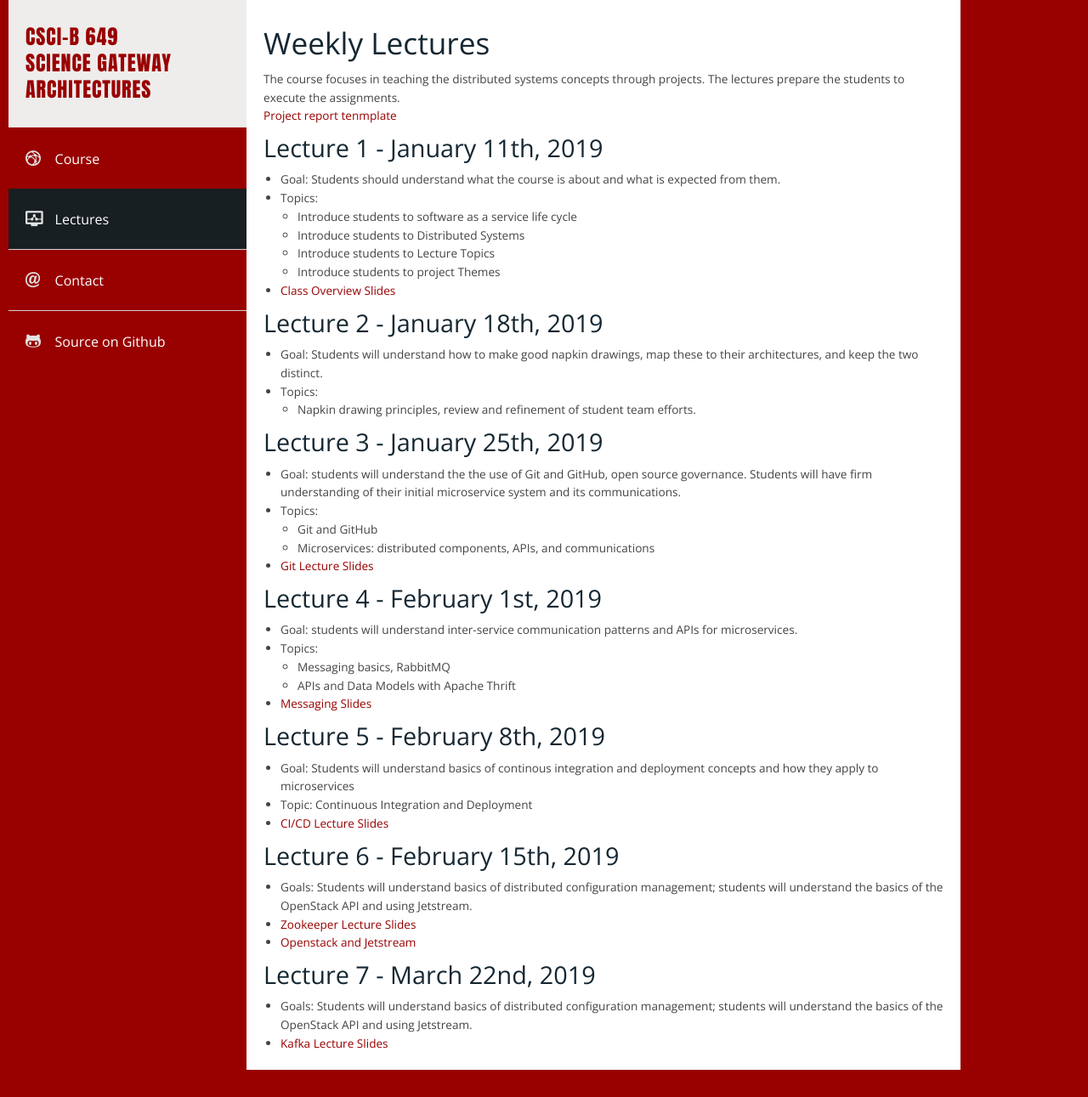
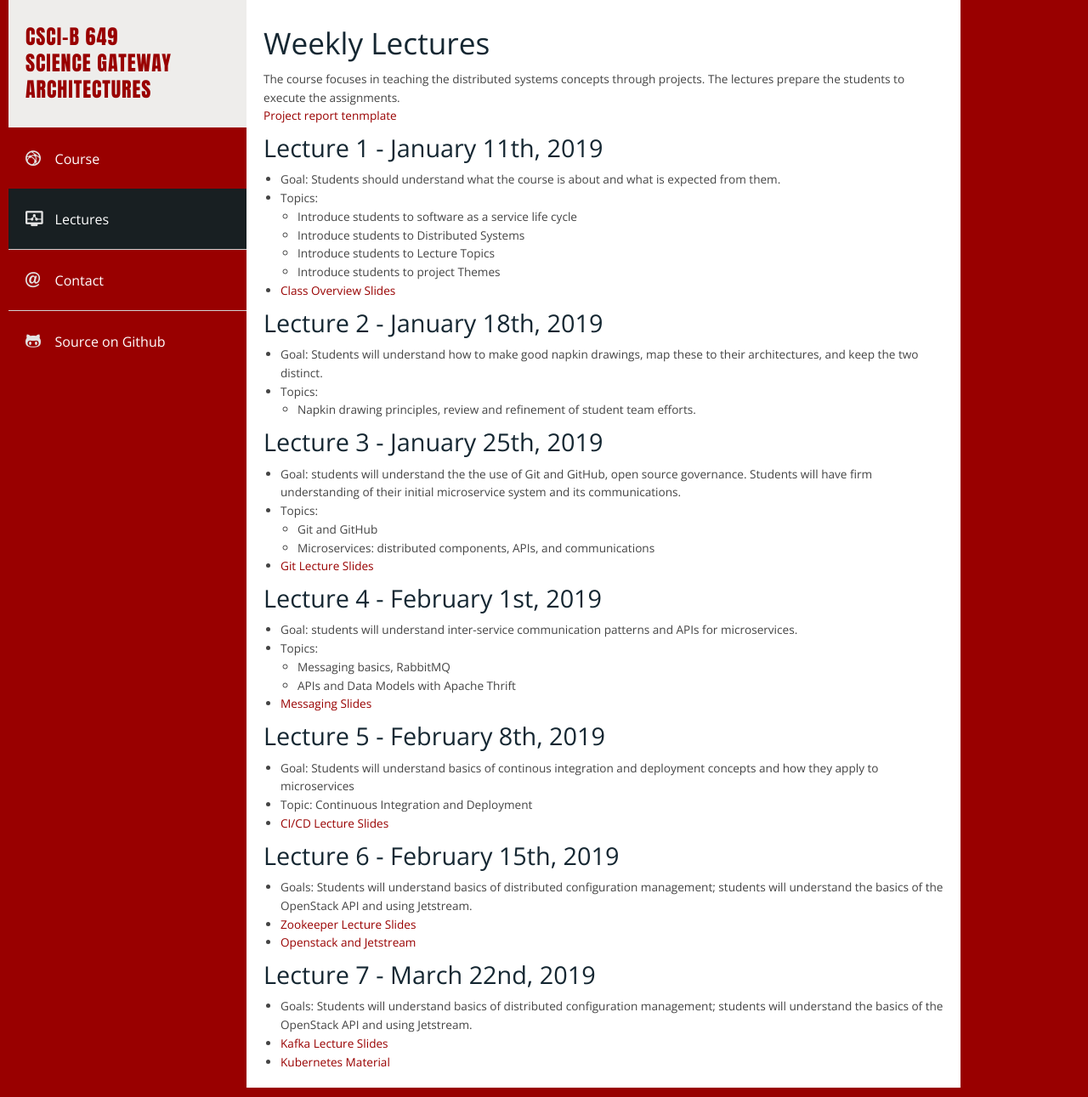
Before and after one commit to airavata-courses/airavata-courses.github.io, a Jekyll site: the page built from lectures.md, in a window 1280 px wide. Shown: the whole page at 85% size. Built offline with Jekyll 4.4.1, drawn with Linux system fonts in a browser that asks for light colours; our own code applies the rules of GitHub Pages for plain Markdown files; before the commit the page ends 1270 px from its top, so only the background shows below that.

Commit message:
adding kubernetes material

```diff
--- a/lectures.md
+++ b/lectures.md
@@ -50,7 +50,8 @@ The course focuses in teaching the distributed systems concepts through projects
 
 ###  Lecture 7 - March 22nd, 2019
 * Goals: Students will understand basics of distributed configuration management; students will understand the basics of the OpenStack API and using Jetstream.
-* [Kafka Lecture Slides]({{ site.url }}slides/Spring2019-ApacheKafkaDistributedSystems.pptx)
+* [Kafka Lecture Slides]({{ site.url }}slides/Spring2019-ApacheKafkaDistributedSystems.pdf)
+* [Kubernetes Material]({{ site.url }}slides/kubernetes.zip)
 
 
 <!--
```
Also changed, not shown: 2 other files.
